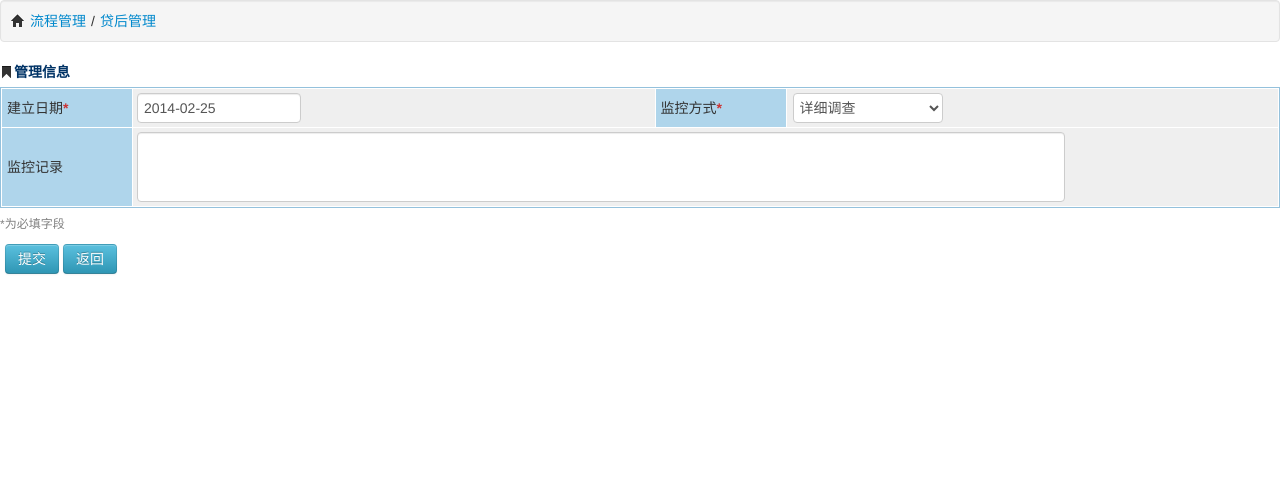
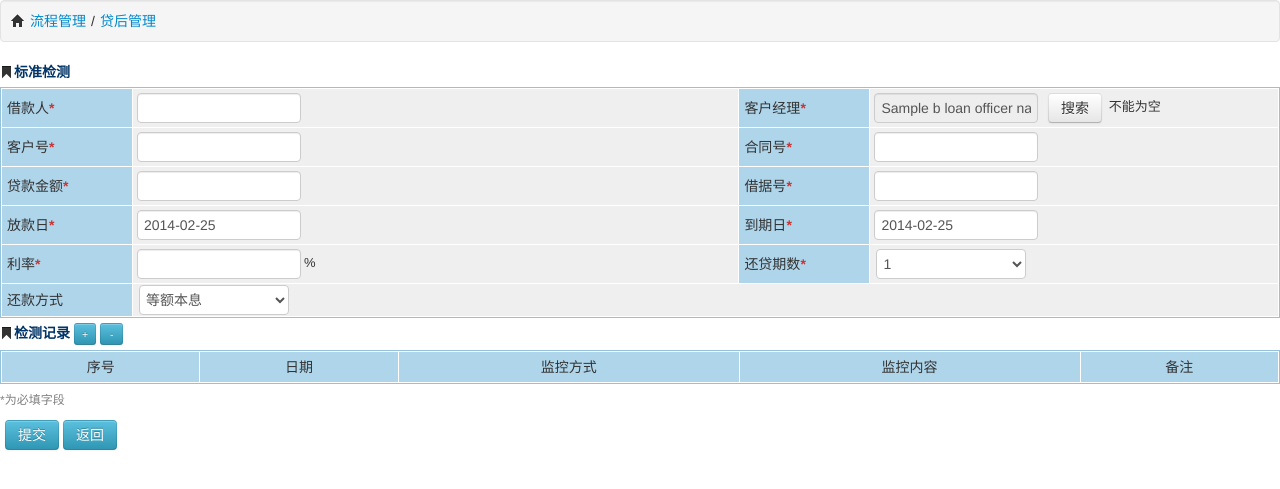
Before and after one commit to qkhj/xhsc, a Flask app: template scapp/templates/Process/dhgl/new_bz.html in a window 1280 px wide. Shown: the top 489 px of the page. Run offline with Flask 2, Linux system fonts and the light colour scheme; the template is opened without the code that fills it: most values are stand-ins (such as "Sample title", 1, 10 or a date in 2020); lists and menus that the app fills with data are empty; parts of the project's set-up code (start-up, migrations or seed data) failed here and were passed over; some libraries are stand-ins or nearby versions.

Commit message:
[add]标准检测页面

```diff
--- a/scapp/static/js/process.js
+++ b/scapp/static/js/process.js
@@ -1937,6 +1937,43 @@ if(table=="dxzchj"){//大项支出合计
 								"</td>"+
 							"</tr>");
     }
+//----------------------贷后管理--------------------------
+if(table=="jcjl"){//标准检测——检测记录
+	number=document.getElementById(table).getElementsByTagName("tr").length
+	$("#"+table).append("<tr class='add'>"+
+								"<td>"+
+									"<span>	" +
+										number +
+									"</span>" +
+								"</td>"+
+								"<td>"+
+									"<span>	" +
+										"<input type='text' name='' class='datepicker' data-date-format='yyyy-mm-dd' readonly/>" +
+									"</span>" +
+								"</td>"+
+								"<td>"+
+									"<select name=''>"+
+										"<option>标准检测</option>"+
+									"</select>"+
+								"</td>"+
+								"<td>"+
+									"<select name=''>"+
+										"<option>贷款资金用途</option>"+
+										"<option>贷款归还情况</option>"+
+										"<option>客户经营情况</option>"+
+										"<option>客户家庭情况</option>"+
+										"<option>担保人情况</option>"+
+									"</select>"+
+								"</td>"+
+								"<td>"+
+									"<span>	" +
+										"<input type='text' name='' />" +
+
+									"</span>" +
+								"</td>"+
+							"</tr>");
+		datepicker();
+    }
     doubleIframe(frameid);
 }
 //表格删除行
--- a/scapp/templates/Process/dhgl/new_bz.html
+++ b/scapp/templates/Process/dhgl/new_bz.html
@@ -8,9 +8,9 @@
 	<meta name="author" content="Muhammad Usman">
 
 	<!-- The styles -->
-	<link href="/static/css/bootstrap.css" rel="stylesheet">
-	<link href="/static/css/main.css" rel="stylesheet">
-	<link href="/static/css/jquery-ui-1.8.21.custom.css" rel="stylesheet">
+	<link href="../../../static/css/bootstrap.css" rel="stylesheet">
+	<link href="../../../static/css/main.css" rel="stylesheet">
+	<link href="../../../static/css/datepicker.css" rel="stylesheet">
 	<style type="text/css">
 		textarea{width:80%;}
 	</style>
@@ -22,23 +22,136 @@
 			<div class="well place">
 				<i class="icon-home"></i><a href="#">流程管理</a>/<a href="#">贷后管理</a>
 			</div>
-			<i class="icon-bookmark"></i><span class="titletip">管理信息</span>
+			<i class="icon-bookmark"></i><span class="titletip">标准检测</span>
 			<div class="divBorder">
 				<table class="table-list">
 					<tr>
-						<td class="table-label">建立日期<font class="red">*</font></td>
+						<td class="table-label">借款人<font class="red">*</font></td>
+						<td><input type="text" name=""/></td>
+						<td class="table-label">客户经理<font class="red">*</font></td>
+						<td style="width:32%">
+							<input type="hidden" id="B_manager" name="B_loan_officer" value="{{loan_apply.B_loan_officer}}"/>
+							<input type="text" id="B_manager_name" value="{{loan_apply.B_loan_officer_name.login_name}}" readonly/>
+							<input type="button" value="搜索" class="btn" onclick="$('#B_xdyss').show();"/>
+							<span id="B_manager_name_spay">
+								<input type="hidden" id="yzB" value="{{loan_apply.B_loan_officer_name.login_name}}"/>
+								<span class="textfieldRequiredMsg">不能为空</span>
+							</span>
+							<div class="display-div" id="B_xdyss" style="margin-top:-100px"><!--onmouseleave="setTimeout(function(){$('.display-div').hide();},3000)"-->
+								<i class="icon-bookmark"></i><span class="titletip">客户经理搜索</span>
+								<div style="border:1px solid #94c1dc;">
+									<table class="table-list">
+										<tr>
+											<td class="table-label">客户经理编号</td>
+											<td><input type="text"/></td>
+											<td class="table-label">客户经理名称</td>
+											<td><input type="text"/></td>
+										</tr>
+									</table>
+								</div>
+								<input type="button" value="关闭" class="btn btn-info btn-mini pull-right" onclick="$('.display-div').hide();"/>
+								<input type="button" value="搜索" class="btn btn-info btn-mini pull-right"/><br/>
+								<i class="icon-bookmark"></i><span class="titletip">客户经理列表</span>
+								<div style="border:1px solid #94c1dc;">
+									<table class="table-list">
+										<thead>
+											<tr>
+												<th>选择</th>
+												<th>客户经理编号</th>
+												<th>客户经理名称</th>
+											</tr>
+										</thead>
+										<tbody class="center">
+											{%- for obj in user %}
+											<tr>
+												<td><input type="radio" name="xdy" onclick="get_name(this,'B_manager_name','B_manager');" onblur="hiddenInput('yzB',this)"/></td>
+												<td>{{obj.id}}</td>
+												<td>{{obj.real_name}}</td>
+											</tr>
+											{%- endfor %}
+										</tbody>
+									</table>
+								</div>
+							</div>
+						</td>
+					</tr>
+					<tr>
+						<td class="table-label">客户号<font class="red">*</font></td>
+						<td><input type="text" name=""/></td>
+						<td class="table-label">合同号<font class="red">*</font></td>
+						<td><input type="text" name=""/></td>
+					</tr>
+					<tr>
+						<td class="table-label">贷款金额<font class="red">*</font></td>
+						<td><input type="text" name=""/></td>
+						<td class="table-label">借据号<font class="red">*</font></td>
+						<td><input type="text" name=""/></td>
+					</tr>
+					<tr>
+						<td class="table-label">放款日<font class="red">*</font></td>
 						<td><input type="text" id="" class="datepicker"/></td>
-						<td class="table-label">监控方式<font class="red">*</font></td>
+						<td class="table-label">到期日<font class="red">*</font></td>
+						<td><input type="text" id="" class="datepicker"/></td>
+					</tr>
+					<tr>
+						<td class="table-label">利率<font class="red">*</font></td>
+						<td><input type="text" name=""/>%</td>
+						<td class="table-label">还贷期数<font class="red">*</font></td>
 						<td>
-							<select id="">
-								<option>详细调查</option>
+							<select name="">
+								<option value="1">1</option>
+								<option value="2">2</option>
+								<option value="3">3</option>
+								<option value="4">4</option>
+								<option value="5">5</option>
+								<option value="6">6</option>
+								<option value="7">7</option>
+								<option value="8">8</option>
+								<option value="9">9</option>
+								<option value="10">10</option>
+								<option value="11">11</option>
+								<option value="12">12</option>
+								<option value="13">13</option>
+								<option value="14">14</option>
+								<option value="15">15</option>
+								<option value="16">16</option>
+								<option value="17">17</option>
+								<option value="18">18</option>
+								<option value="19">19</option>
+								<option value="20">20</option>
+								<option value="21">21</option>
+								<option value="22">22</option>
+								<option value="23">23</option>
+								<option value="24">24</option>
 							</select>
 						</td>
 					</tr>
 					<tr>
-						<td class="table-label">监控记录</td>
-						<td colspan="3"><textarea id=""></textarea></td>
+						<td class="table-label">还款方式</td>
+						<td colspan="3">
+							<select name="">
+								<option>等额本息</option>
+								<option>等额本金</option>
+								<option>不规则还款</option>
+							</select>
+						</td>
 					</tr>
+				</table>
+			</div>
+			<!--*****************************************检测记录**************************************************-->
+			<i class="icon-bookmark"></i><span class="titletip">检测记录</span>
+			<input type="button" value="+" onclick="addTd('jcjl','dksq_info')" class="btn btn-info btn-mini" style="padding:0 7px;margin-top:0px;"/>
+			<input type="button" value="-" onclick="removeTd('jcjl','dksq_info')" class="btn btn-info btn-mini" style="padding:0 9px;margin-top:0px;"/>
+			<div class="divBorder">
+				<table id="jcjl" class="table-list">
+					<tr>
+						<th>序号</th>
+						<th>日期</th>
+						<th>监控方式</th>
+						<th>监控内容</th>
+						<th>备注</th>
+					</tr>
+
 				</table>
 			</div>
 			<span class="point">*为必填字段</span><br/>
@@ -47,9 +160,18 @@
 		</div><!--/row-fluid -->
 	</form><!--/content -->
 
-	<script src="/static/js/jquery-1.7.2.min.js"></script>
-	<script src="/static/js/bootstrap.min.js"></script>
-	<script src="/static/js/jquery-ui-1.8.21.custom.min.js"></script>
-	<script src="/static/js/script.js"></script>
+	<script src="../../../static/js/jquery-1.7.2.min.js"></script>
+	<script src="../../../static/js/bootstrap.min.js"></script>
+	<script src="../../../static/js/bootstrap-datepicker.js"></script>
+	<script src="../../../static/js/script.js"></script>
+	<script src="../../../static/js/process.js"></script>
+	<script type="text/javascript">
+		var max=0;
+		var jegs=0;
+		var num=0;
+		var idCard=0;
+		var phone=0;
+
+	</script>
 </body>
 </html>
```
